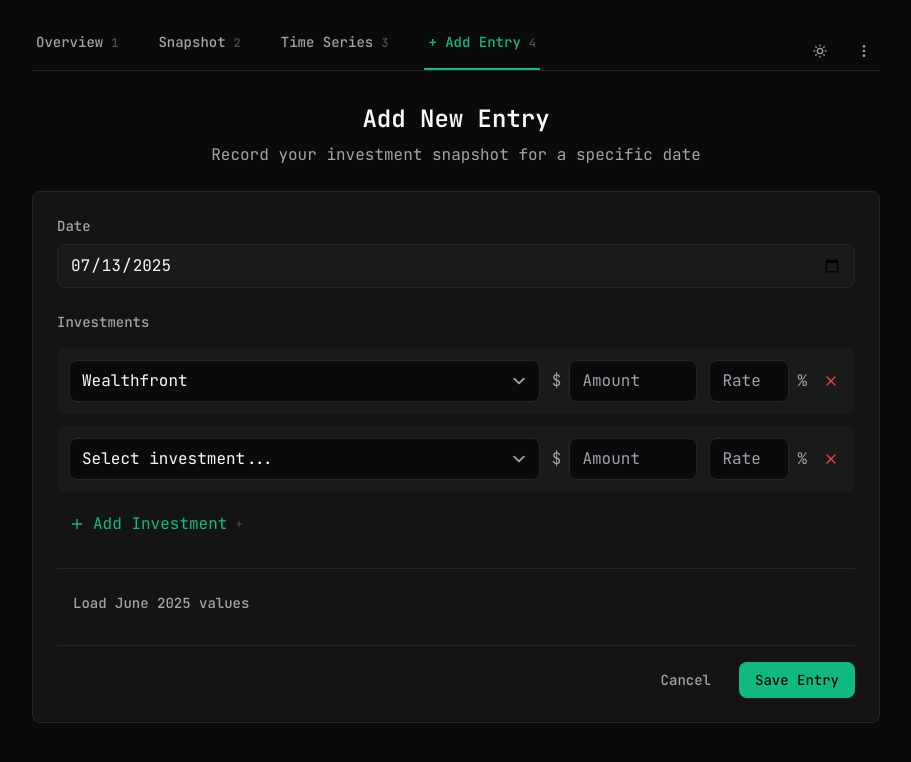
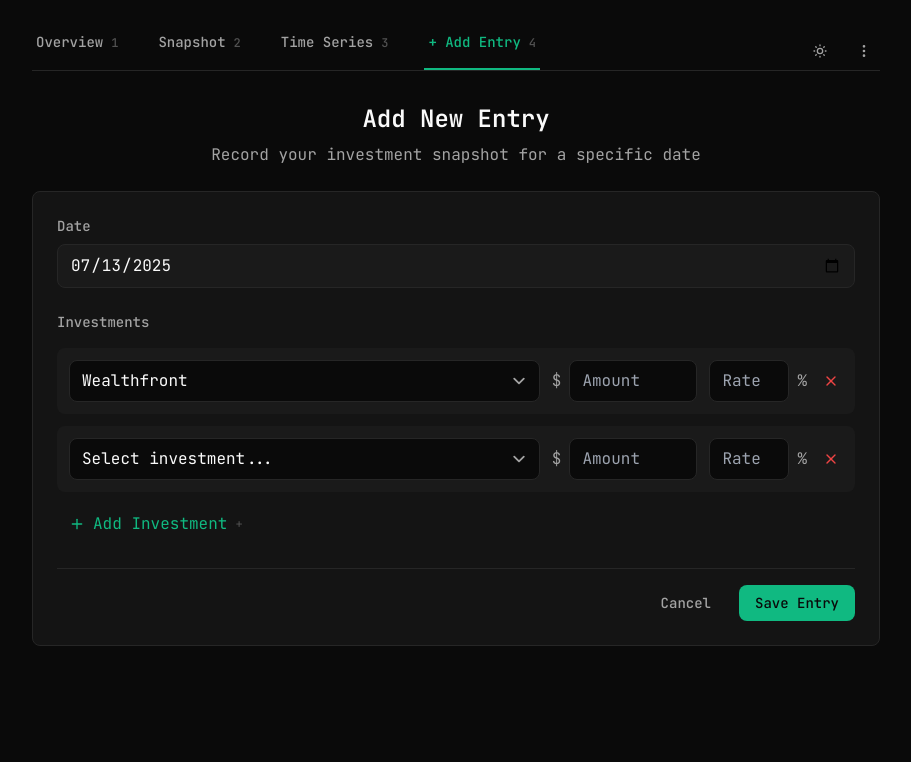
Before and after one commit to masta-g3/micro-invest, a React (Vite) app: page / in a window 1280 px wide. Both pictures are taken after a click on the button "Add Entry". Shown: the top 762 px of the page, without its empty margins (184-1095 px from the left). Built offline with nearby package versions, Linux system fonts and the light colour scheme.

Commit message:
Enhance AddEntry component to utilize latest snapshot for pre-filling form data.
Update button visibility based on snapshot availability, improving user experience and data handling.

```diff
--- a/src/components/views/AddEntry.tsx
+++ b/src/components/views/AddEntry.tsx
@@ -6,7 +6,7 @@ import { INVESTMENT_OPTIONS } from '../../constants'
 import Button from '../ui/Button'
 
 export default function AddEntry() {
-  const { data, updateUI, addEntry: saveEntry } = useAppData()
+  const { data, updateUI, addEntry: saveEntry, getLatestSnapshot } = useAppData()
   const { date, entries } = data.ui.formData
 
   const addEntry = () => {
@@ -40,20 +40,19 @@ export default function AddEntry() {
   }
 
   const prefillFromPrevious = () => {
-    const mockPreviousData = [
-      { investment: 'Real Estate', amount: '231504', rate: '5' },
-      { investment: 'IRA', amount: '221104', rate: '5' },
-      { investment: 'Wealthfront', amount: '113521', rate: '4' },
-      { investment: 'Robinhood', amount: '64650', rate: '7' },
-      { investment: 'CETES', amount: '55142', rate: '8' },
-      { investment: 'Crypto', amount: '7642', rate: '5' },
-      { investment: 'Roth IRA', amount: '7000', rate: '7' },
-      { investment: 'Debt', amount: '-124145', rate: '0' }
-    ]
+    const latestSnapshot = getLatestSnapshot()
+    if (!latestSnapshot) return
+
+    const previousData = latestSnapshot.entries.map(entry => ({
+      investment: entry.investment,
+      amount: entry.amount.toString(),
+      rate: entry.rate.toString()
+    }))
+
     updateUI({
       formData: {
         ...data.ui.formData,
-        entries: mockPreviousData
+        entries: previousData
       }
     })
   }
@@ -198,11 +197,17 @@ export default function AddEntry() {
             </div>
           </div>
 
-          <div className="pt-4 border-t border-border">
-            <Button variant="ghost" onClick={prefillFromPrevious}>
-              Load June 2025 values
-            </Button>
-          </div>
+          {getLatestSnapshot() && (
+            <div className="pt-4 border-t border-border">
+              <Button variant="ghost" onClick={prefillFromPrevious}>
+                Load values from {new Date(getLatestSnapshot()!.date).toLocaleDateString('en-US', {
+                  month: 'short',
+                  day: 'numeric',
+                  year: 'numeric'
+                })}
+              </Button>
+            </div>
+          )}
 
           <div className="flex justify-end space-x-3 pt-4 border-t border-border">
             <Button variant="ghost" onClick={handleCancel}>
```
